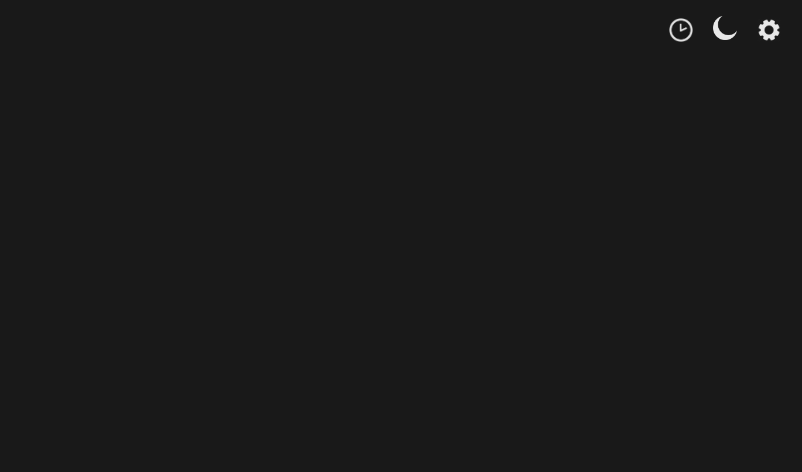
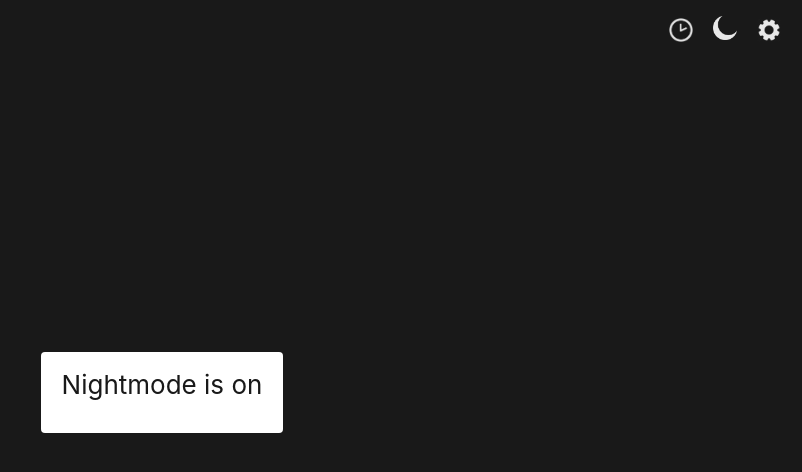
Before and after one commit to ppoppler/Timebomb, a React (Create React App) app in the folder timebomb/: page / in a window 1280 px wide. Shown: the top 472 px of the page, without its empty margins (478-1280 px from the left). Built offline with nearby package versions, Linux system fonts and the light colour scheme.

Commit message:
Add Test Component for Passing State to Child Component

```diff
--- a/timebomb/src/App.css
+++ b/timebomb/src/App.css
@@ -49,5 +49,5 @@
 
 .light{
   background-color: #ffffff;
-  color: white;
+  color:#191919;
 }
--- a/timebomb/src/components/HomePage.jsx
+++ b/timebomb/src/components/HomePage.jsx
@@ -1,5 +1,6 @@
 import React, { Component } from "react";
 import { Navbar, Container } from "react-bootstrap";
+import Test from './Test';
 import clock from "../img/clock_icon.png";
 import setting from "../img/settings_icon.png";
 import moon from "../img/moon_icon.png";
@@ -37,6 +38,7 @@ export default class HomePage extends Component {
             </a>
           </Navbar.Collapse>
         </Navbar>
+        <Test nightmode={this.state.nightmode}/>
       </div>
     );
   }
--- /dev/null
+++ b/timebomb/src/components/Test.jsx
@@ -0,0 +1,16 @@
+import React, { Component } from "react";
+import { Alert } from "react-bootstrap";
+
+export default class Test extends Component {
+  render() {
+    return (
+      <Alert className={this.props.nightmode ? "light" : "dark"}>
+        {this.props.nightmode === true ? (
+          <p className="dark-text">Nightmode is on</p>
+        ) : (
+          <p className="light-text">Nightmode is off</p>
+        )}
+      </Alert>
+    );
+  }
+}
```
